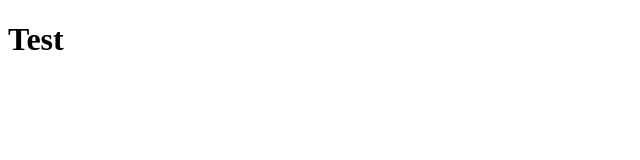
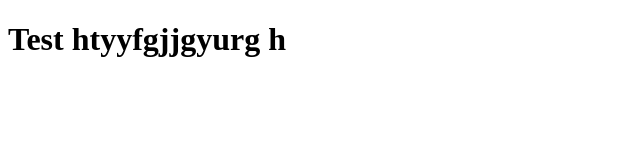
Before and after one commit to purushotham-rayi/coding-ninjas-coursework, a website: page first_html/index.html in a window 1280 px wide. Shown: the whole page, without its empty margins (0-640 px from the left). Drawn offline with Linux system fonts and the light colour scheme.

Commit message:
folder change

```diff
--- a/index.html
+++ b/first_html/index.html
@@ -2,6 +2,6 @@
 <html>
   <head> </head>
   <body>
-    <h1>Test</h1>
+    <h1>Test htyyfgjjgyurg h</h1>
   </body>
 </html>
```
Also changed, not shown: first_html/README.md (renamed from README.md), first_html/sandbox.config.json (renamed from sandbox.config.json).
